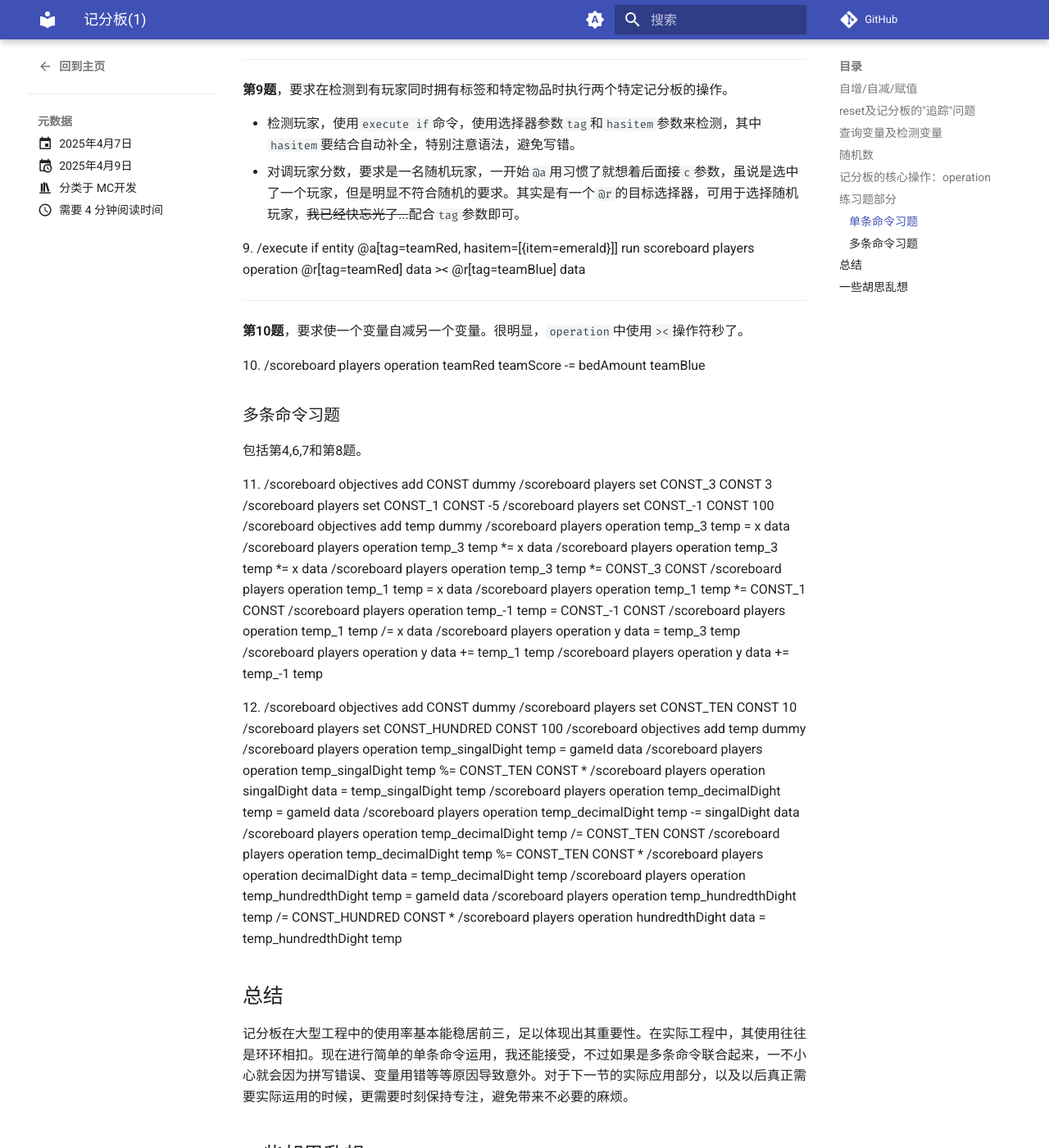
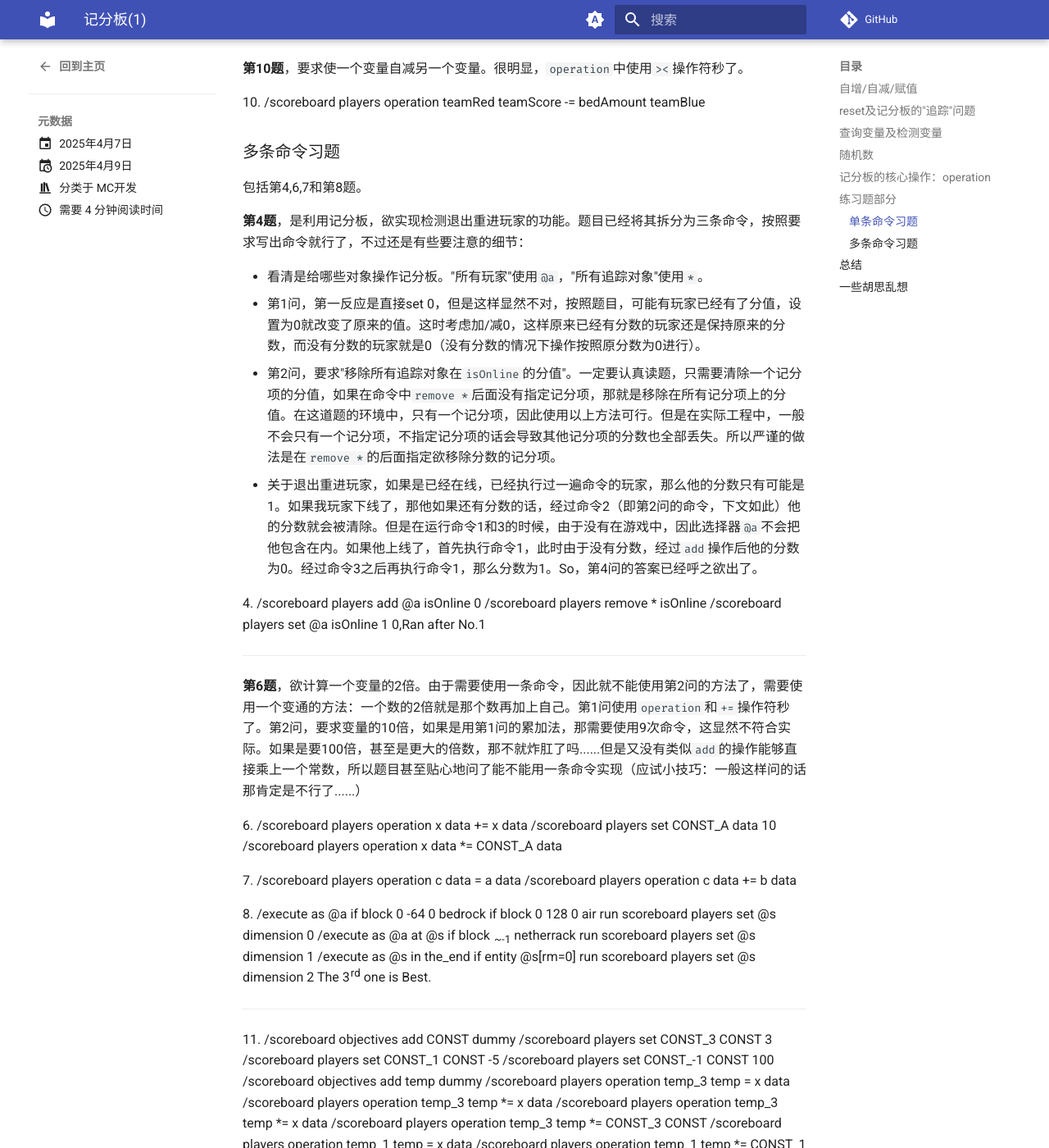
Before and after one commit to Xiaofeixia2008/blog, an MkDocs documentation site: the page built from docs/blog/posts/2025/040701.md, in a window 1280 px wide and 1400 px high, scrolled down 3605 px. Shown: the whole window at 82% size. Built offline with MkDocs 1.6.1 and Material for MkDocs 9.7.7, drawn with Linux system fonts in a browser that asks for light colours; a script that is not in the unit is left out; comment, search, counter and statistics services are not loaded; some of the changed text lies outside the part shown.

Commit message:
继续尝试

```diff
--- a/docs/blog/posts/2025/040701.md
+++ b/docs/blog/posts/2025/040701.md
@@ -9,7 +9,9 @@ tags:
   - 记分板
 description: 学习了记分板之后的总结和感想
 ---
-刚刚学完了*2.4.4 记分板的追踪对象命令*这一节。上一节*记分项*只能说是一个前置，而这一节教的都能直接操作分数了......当然是记分板的核心内容啦。MC并没有"变量"这一类的说法，但是记分板的作用又酷似变量。所以在学习这里的时候，我总是不由自主的联想起编程语言<s>(但是Python为主)</s>里面的变量。因此本节学习的难点就是要找好"记分板"和"变量"的异同，不然搞混了......麻烦可就大了。
+~~测试下划线~~
+
+刚刚学完了*2.4.4 记分板的追踪对象命令*这一节。上一节*记分项*只能说是一个前置，而这一节教的都已经能直接操作分数了......当然是记分板的核心内容啦。MC并没有"变量"这一类的说法，但是记分板的作用又酷似变量。所以在学习这里的时候，我总是不由自主的联想起编程语言<s>(但是Python为主)</s>里面的变量。因此本节学习的难点就是要找好"记分板"和"变量"的异同，不然搞混了......麻烦可就大了。
 
 ---
 
@@ -104,8 +106,6 @@ description: 学习了记分板之后的总结和感想
 
 包括第1,2,3,5,9和第10题。
 
----
-
 **第1题**，要求若检测到有任意玩家拥有两个标签（可以是同一个玩家同时有两个标签，也可以是不同玩家各自拥有一个标签），则设定一个指定记分项为0。
 
 - 检测玩家，首先想到目标选择器。由于是要求设定一个假名的记分项，所以不能直接用`scoreboard`。考虑使用execute。恰好有子命令`if`中的`if entity <目标: target>`是可以检测玩家的。因此使用`@a`配合选择器参数`tag`，由于两个标签不要求在同一个玩家上，因此用两个`if`子命令嵌套，而不是`@a`后接两个`tag`参数。
@@ -178,6 +155,40 @@ The 3rd one is Best.
 ### 多条命令习题
 
 包括第4,6,7和第8题。
+
+**第4题**，是利用记分板，欲实现检测退出重进玩家的功能。题目已经将其拆分为三条命令，按照要求写出命令就行了，不过还是有些要注意的细节：
+
+- 看清是给哪些对象操作记分板。"所有玩家"使用`@a`，"所有追踪对象"使用`*`。
+- 第1问，第一反应是直接set 0，但是这样显然不对，按照题目，可能有玩家已经有了分值，设置为0就改变了原来的值。这时考虑加/减0，这样原来已经有分数的玩家还是保持原来的分数，而没有分数的玩家就是0（没有分数的情况下操作按照原分数为0进行）。
+- 第2问，要求"移除所有追踪对象在`isOnline`的分值"。一定要认真读题，只需要清除一个记分项的分值，如果在命令中`remove *`后面没有指定记分项，那就是移除在所有记分项上的分值。在这道题的环境中，只有一个记分项，因此使用以上方法可行。但是在实际工程中，一般不会只有一个记分项，不指定记分项的话会导致其他记分项的分数也全部丢失。所以严谨的做法是在`remove *`的后面指定欲移除分数的记分项。
+- 关于退出重进玩家，如果是已经在线，已经执行过一遍命令的玩家，那么他的分数只有可能是1。如果我玩家下线了，那他如果还有分数的话，经过命令2（即第2问的命令，下文如此）他的分数就会被清除。但是在运行命令1和3的时候，由于没有在游戏中，因此选择器`@a`不会把他包含在内。如果他上线了，首先执行命令1，此时由于没有分数，经过`add`操作后他的分数为0。经过命令3之后再执行命令1，那么分数为1。So，第4问的答案已经呼之欲出了。
+
+4.
+/scoreboard players add @a isOnline 0
+/scoreboard players remove * isOnline
+/scoreboard players set @a isOnline 1
+0,Ran after No.1
+
+---
+
+**第6题**，欲计算一个变量的2倍。由于需要使用一条命令，因此就不能使用第2问的方法了，需要使用一个变通的方法：一个数的2倍就是那个数再加上自己。第1问使用`operation`和`+=`操作符秒了。第2问，要求变量的10倍，如果是用第1问的累加法，那需要使用9次命令，这显然不符合实际。如果是要100倍，甚至是更大的倍数，那不就炸肛了吗......但是又没有类似`add`的操作能够直接乘上一个常数，所以题目甚至贴心地问了能不能用一条命令实现（应试小技巧：一般这样问的话那肯定是不行了......）
+
+6.
+/scoreboard players operation x data += x data
+/scoreboard players set CONST_A data 10
+/scoreboard players operation x data *= CONST_A data
+
+7.
+/scoreboard players operation c data = a data
+/scoreboard players operation c data += b data
+
+8.
+/execute as @a if block 0 -64 0 bedrock if block 0 128 0 air run scoreboard players set @s dimension 0
+/execute as @a at @s if block ~~-1~ netherrack run scoreboard players set @s dimension 1
+/execute as @s in the_end if entity @s[rm=0] run scoreboard players set @s dimension 2
+The 3rd one is Best.
+
+---
 
 11.
 /scoreboard objectives add CONST dummy
```
Also changed, not shown: other parts of docs/blog/posts/2025/040701.md (+0 -23 lines).
